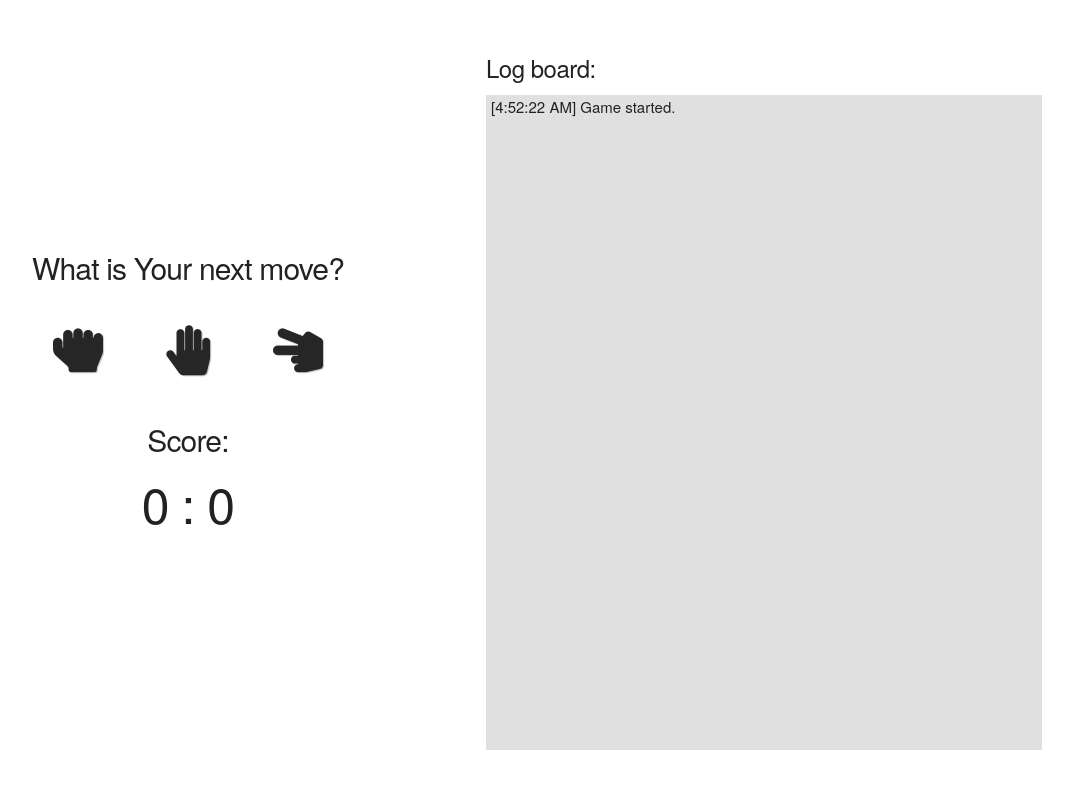
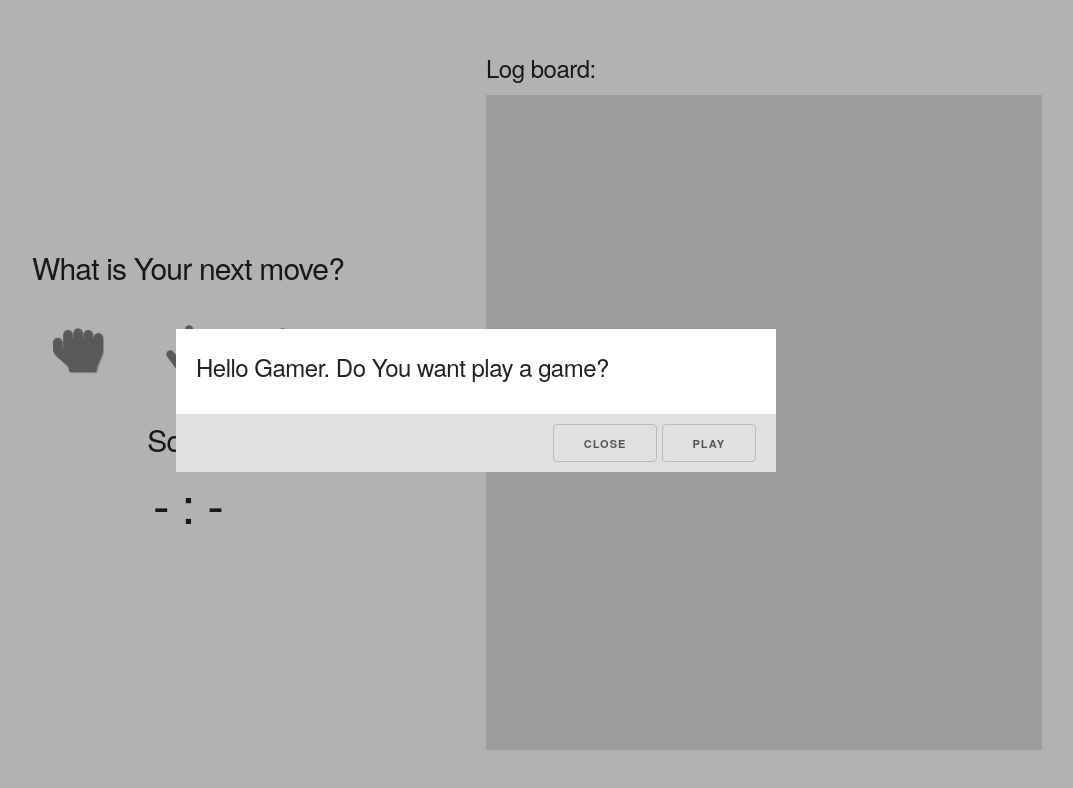
Before and after one commit to jaroslaw-bagnicki/rock-paper-scissors, a plain HTML site: page index.html in a window 1280 px wide. Shown: the whole page, without its empty margins (164-1237 px from the left). Drawn offline with Linux system fonts and the light colour scheme.

Commit message:
UI: Modal - first draft

```diff
--- a/css/style.css
+++ b/css/style.css
@@ -6,6 +6,7 @@
   --red: #c0392b;
   --green: #009432;
   --blue: #2980b9;
+  --lightgrey: #e0e0e0;
 }
 
 .u-center {
@@ -88,7 +89,40 @@
 
 #gamelog-board {
   flex-grow: 1;
-  background-color: hsl(0, 0%, 88%);
+  background-color: var(--lightgrey);
   padding: 0 .5rem;
   overflow: auto;
 }
+
+.modal {
+  position: fixed;
+  z-index: 1;
+  top:0;
+  left: 0;
+  height: 100vh;
+  width: 100%;
+  background-color: rgba(0, 0, 0, .3);
+  overflow: auto;
+  display: flex;
+  justify-content: center;
+  align-items: center;
+}
+
+.modal-content {
+  width: 90%;
+  max-width: 60rem;
+}
+.modal-body {
+  padding: 2rem;
+  background-color: white;
+}
+
+.modal-footer {
+  background-color: var(--lightgrey);
+  text-align: right;
+  padding: 1rem 2rem;
+}
+
+.modal-footer .button {
+  margin-bottom: 0;
+}
--- a/game.js
+++ b/game.js
@@ -107,4 +107,31 @@ const UIBtnsIdMap = {
   'game-btn-scissors': 3
 }
 
-game.newGame();
+// game.newGame();
+
+ function modal (message, actionFn, actionName) {
+  let modalBody = `
+    <div id="modal" class="modal">
+      <div class="modal-content">
+        <div class="modal-body">
+          <h5 class="modal-message">${message}</h5>
+        </div>
+        <div class="modal-footer">
+        <a id="modal-btn-close" href="#!" class="button">Close</a>
+          <a id="modal-btn-action" href="#!" class="button">${actionName}</a>
+        </div>
+      </div>
+    </div>
+  `;
+   document.body.insertAdjacentHTML('beforeend', modalBody);
+   let UImodal = document.querySelector('#modal');
+   let UImodalBtnClose = document.querySelector('#modal-btn-close');
+   let UImodalBtnAction = document.querySelector('#modal-btn-action');
+   UImodalBtnClose.addEventListener('click', function() {UImodal.remove()});
+   UImodalBtnAction.addEventListener('click', function() {
+     UImodal.remove();
+     actionFn();
+   });
+ }
+
+ modal('Hello Gamer. Do You want play a game?', game.newGame ,"Play");
```
Also changed, not shown: modal.html (added, +10 -0 lines).
